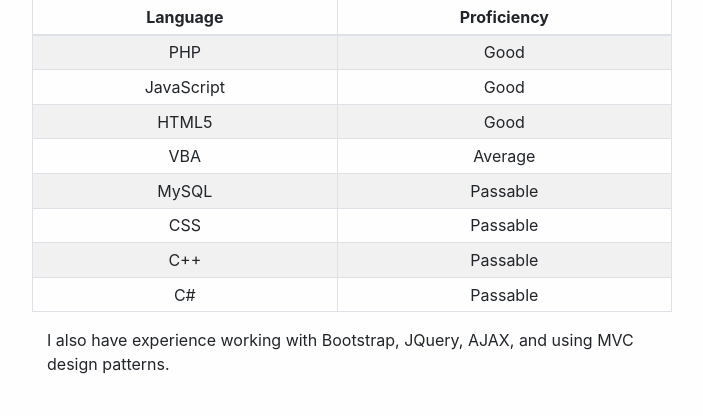
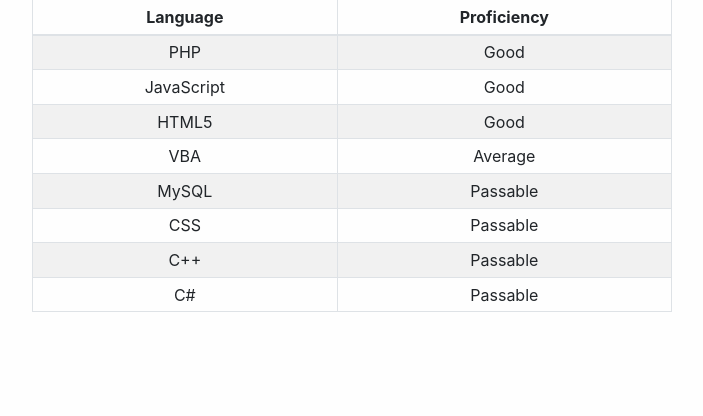
Before and after one commit to DanielDees/ToDo, a PHP site: page / in a window 1280 px wide. Shown: the part 475-891 px from the top of the page, without its empty margins (288-991 px from the left). After the commit the page ends 787 px from the top, so only its background shows below. Run offline with PHP 8.4, Linux system fonts and the light colour scheme; some libraries are stand-ins or nearby versions.

Commit message:
Removed duplicate paragraph from homepage

```diff
--- a/app/views/index.view.php
+++ b/app/views/index.view.php
@@ -34,8 +34,6 @@
 			<?php TableBuilder::build($table_data, $table_attributes); ?>
 		</div>
 
-		<p>I also have experience working with Bootstrap, JQuery, AJAX, and using MVC design patterns.</p>
-
 	</div>
 
 </div>
```
